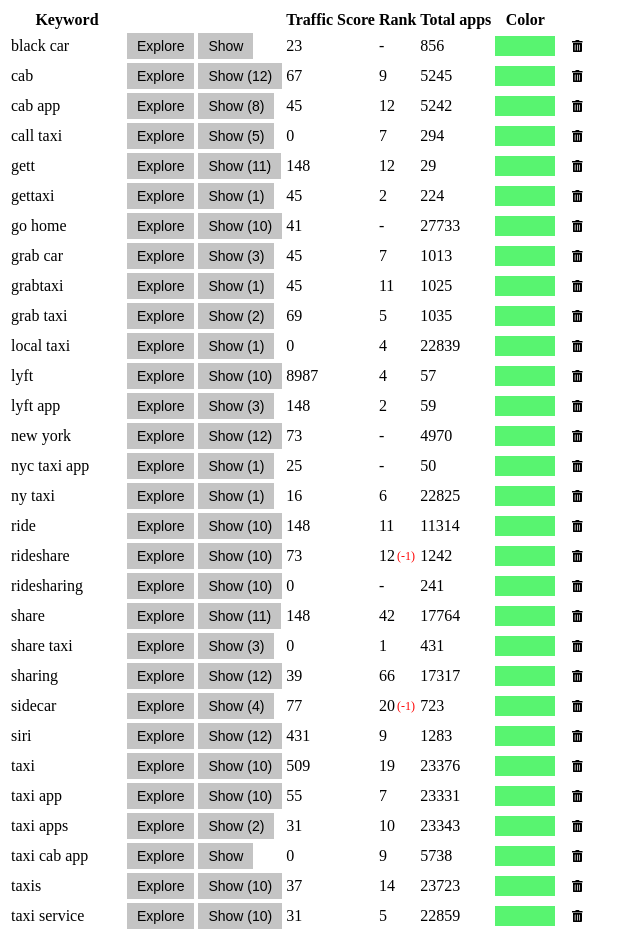
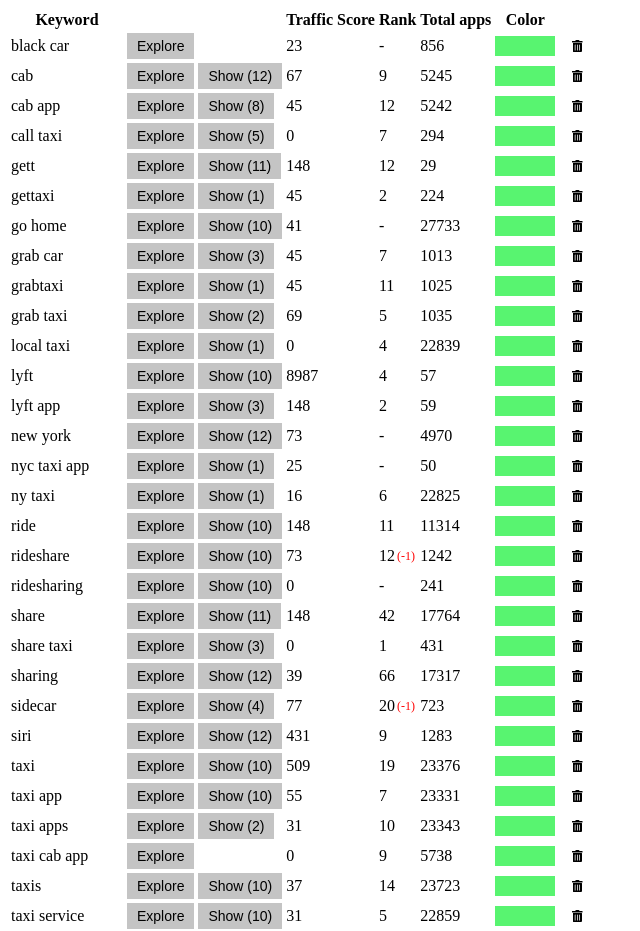
Before and after one commit to gnvcor/ASOdesk-test, a React (Create React App) app: page / in a window 1280 px wide. Shown: the top 931 px of the page, without its empty margins (0-640 px from the left). Built offline with nearby package versions, Linux system fonts and the light colour scheme.

Commit message:
[task] Если нет suggestionsCount, не показываем кнопку Show

```diff
--- a/src/containers/table/TableContainer.tsx
+++ b/src/containers/table/TableContainer.tsx
@@ -51,7 +51,9 @@
             Header: <div />,
             accessor: 'suggestionsCount',
             Cell: ({ value }: { value: number | {} }) => {
-                const text = `Show ${typeof value === 'number' ? `(${value})` : ''}`
+                if (typeof value === 'object') return  null
+
+                const text = `Show (${value})`
 
                 return <TableComponent.ButtonCellElement text={text} onClick={props.onTogglePopup} />
             }
```
